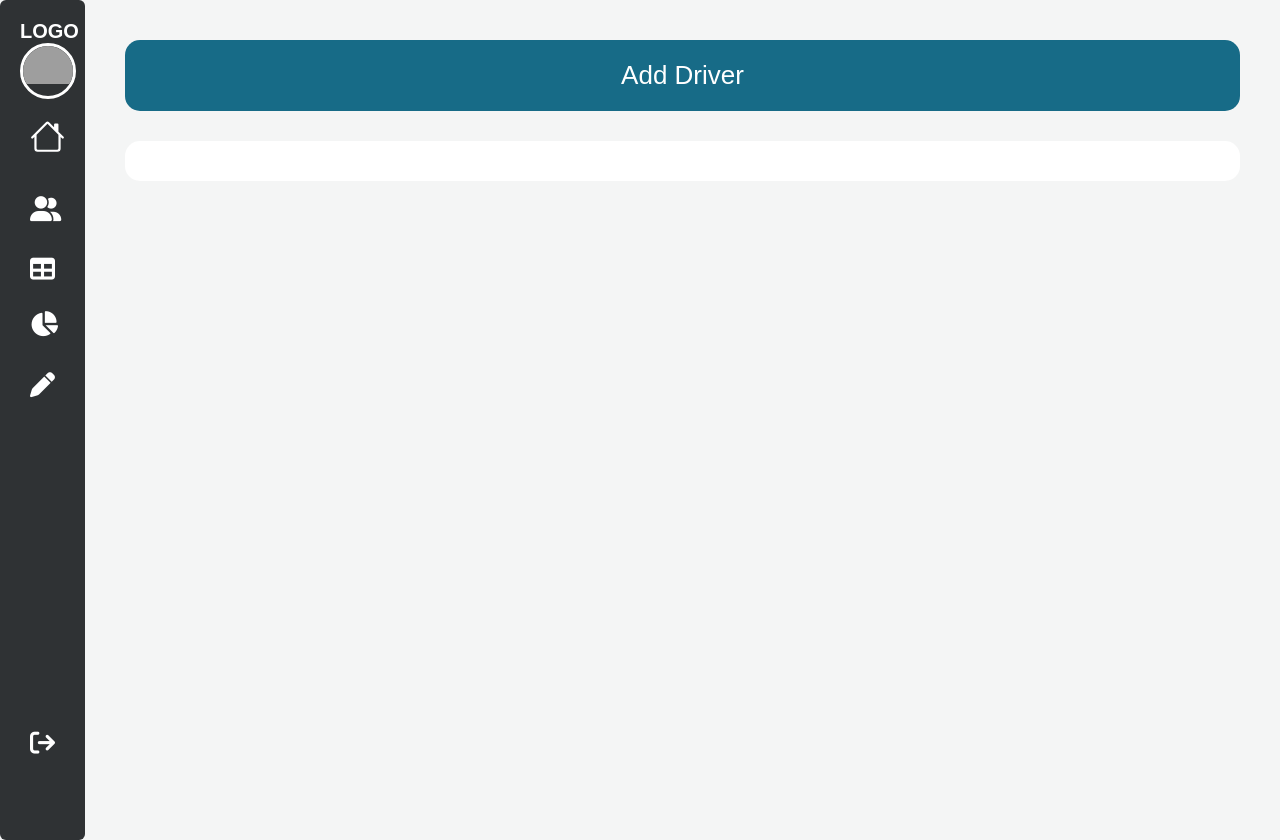
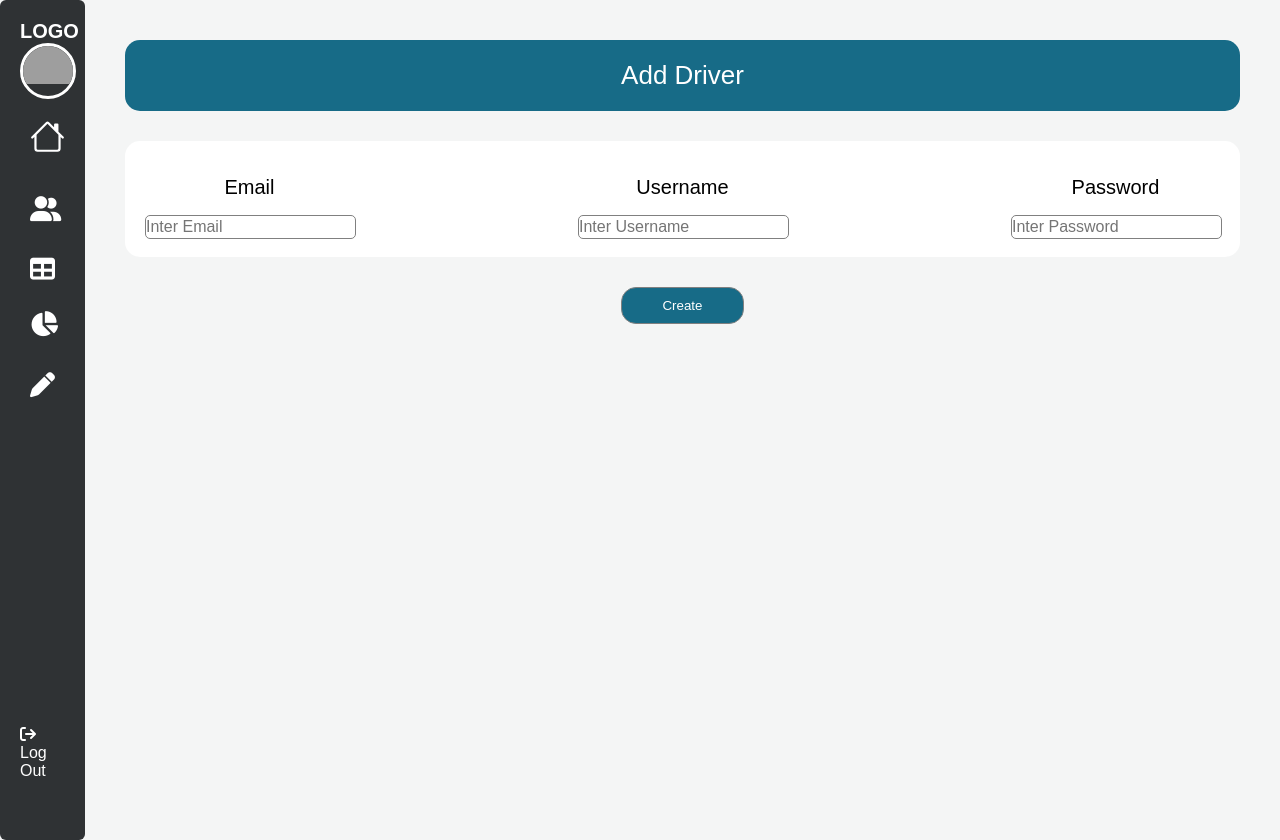
Before and after one commit to majdba123/BOOKING_BUS, a Vue app in the folder booking_bus/booking_bus_front/: page /CreateDriver in a window 1280 px wide. Built offline with nearby package versions, Linux system fonts and the light colour scheme; grey boxes are pictures that could not be loaded.

Commit message:
driver
update create driver

```diff
--- a/booking_bus/booking_bus_front/src/components/NavBarCompany.vue
+++ b/booking_bus/booking_bus_front/src/components/NavBarCompany.vue
@@ -64,18 +64,39 @@
                 </li>
 
                 <li class="log-out">
-                    <a href="">
-                        <i class="fas fa-sign-out"></i>
-                        <p>Log Out</p>
-                    </a>
+                    <i class="fas fa-sign-out"></i>
+                    <div class="nav-link"></div>
+                    <p class="nav-link" @click="logout">Log Out</p>
                 </li>
             </ul>
         </div>
     </div>
 </template>
 <script>
+import axios from "axios";
+import router from "@/router";
 export default {
     name: "NavBarCompany",
+    methods: {
+        logout() {
+            const token = window.localStorage.getItem("access_token");
+            axios({
+                method: "post",
+                url: "http://127.0.0.1:8000/api/logout",
+                headers: { Authorization: `Bearer ${token}` },
+            }).then(function (response) {
+                if (response.status == 200) {
+                    console.log(response);
+                    window.alert("Logout succesful");
+                    window.localStorage.setItem(
+                        "access_token",
+                        response.data.access_token
+                    );
+                    router.push("/");
+                }
+            });
+        },
+    },
 };
 </script>
 
--- a/booking_bus/booking_bus_front/src/views/CreateCompany.vue
+++ b/booking_bus/booking_bus_front/src/views/CreateCompany.vue
@@ -1,6 +1,6 @@
 <template>
     <div class="main-content">
-        <NavBarCompany />
+        <NavBar />
         <div class="content">
             <div class="title">Add Company</div>
             <div class="contentt2">
@@ -40,12 +40,12 @@
 </template>
 
 <script>
-import NavBarCompany from "@/components/NavBarCompany.vue";
+import NavBar from "@/components/NavBar.vue";
 import axios from "axios";
 
 export default {
     name: "CreateCompany",
-    components: { NavBarCompany },
+    components: { NavBar },
     data() {
         return {
             name: "",
--- a/booking_bus/booking_bus_front/src/views/CreateDriver.vue
+++ b/booking_bus/booking_bus_front/src/views/CreateDriver.vue
@@ -3,8 +3,37 @@
         <NavBarCompany />
         <div class="content">
             <div class="title">Add Driver</div>
-            <div class="box">
-                <div class="box2"></div>
+            <div class="contentt2">
+                <div class="box">
+                    <div class="email">
+                        <span>Email</span
+                        ><input
+                            type="email"
+                            placeholder="Inter Email"
+                            class="input"
+                            v-model="email"
+                        />
+                    </div>
+                    <div class="username">
+                        <span>Username</span
+                        ><input
+                            type="text"
+                            class="input"
+                            placeholder="Inter Username"
+                            v-model="name"
+                        />
+                    </div>
+                    <div class="password">
+                        <span>Password</span
+                        ><input
+                            type="password"
+                            class="input"
+                            placeholder="Inter Password"
+                            v-model="password"
+                        />
+                    </div>
+                </div>
+                <button class="Button" @click="CreateDriver">Create</button>
             </div>
         </div>
     </div>
@@ -12,8 +41,45 @@
 
 <script>
 import NavBarCompany from "@/components/NavBarCompany.vue";
+import axios from "axios";
 
-export default { name: "CreateDriver", components: { NavBarCompany } };
+export default {
+    name: "CreateDriver",
+    components: { NavBarCompany },
+    data() {
+        return {
+            name: "",
+            email: "",
+            password: "",
+        };
+    },
+    methods: {
+        CreateDriver() {
+            const token = window.localStorage.getItem("access_token");
+
+            axios({
+                method: "post",
+                url: "http://127.0.0.1:8000/api/company/register/driver",
+                data: {
+                    name: this.name,
+                    email: this.email,
+                    password: this.password,
+                },
+                headers: { Authorization: `Bearer ${token}` },
+            })
+                .then((response) => {
+                    if (response.status == 200) {
+                        console.log(response);
+                        window.alert("تم اضافة حساب سائق");
+                    }
+                })
+                .catch((error) => {
+                    window.alert("البريد مسجل سابقا ");
+                    console.log(error);
+                });
+        },
+    },
+};
 </script>
 <style lang="scss">
 * {
@@ -25,10 +91,14 @@ export default { name: "CreateDriver", components: { NavBarCompany } };
 .content {
     display: block;
 }
+.contentt2 {
+    display: block;
+    text-align: center;
+}
 .title {
     margin: 30px;
     padding: 20px;
-    background-color: #2f3234;
+    background-color: #176b87;
     border-radius: 15px;
     text-align: center;
     font-size: 26px;
@@ -37,12 +107,38 @@ export default { name: "CreateDriver", components: { NavBarCompany } };
     display: flex;
     margin: 30px;
     padding: 20px;
-    background-color: #2f3234;
+    background-color: white;
     border-radius: 15px;
     text-align: center;
-    font-size: 26px;
+    font-size: 20px;
+    justify-content: space-between;
 }
-.box2 {
+.email span,
+.password span,
+.username span {
+    color: black;
     display: block;
+    margin: 15px;
+}
+input[type="text"],
+input[type="password"],
+input[type="email"] {
+    width: 100%;
+    color: black;
+    height: 30%;
+    border-radius: 5px;
+    border: 1px solid gray;
+    font-size: 16px;
+}
+input:focus {
+    box-shadow: 0 0 5px red;
+}
+.Button {
+    text-align: center;
+    align-items: center;
+    background-color: #176b87;
+    padding: 10px 40px 10px 40px;
+    border-radius: 15px;
+    border: 1px solid gray;
 }
 </style>
```
